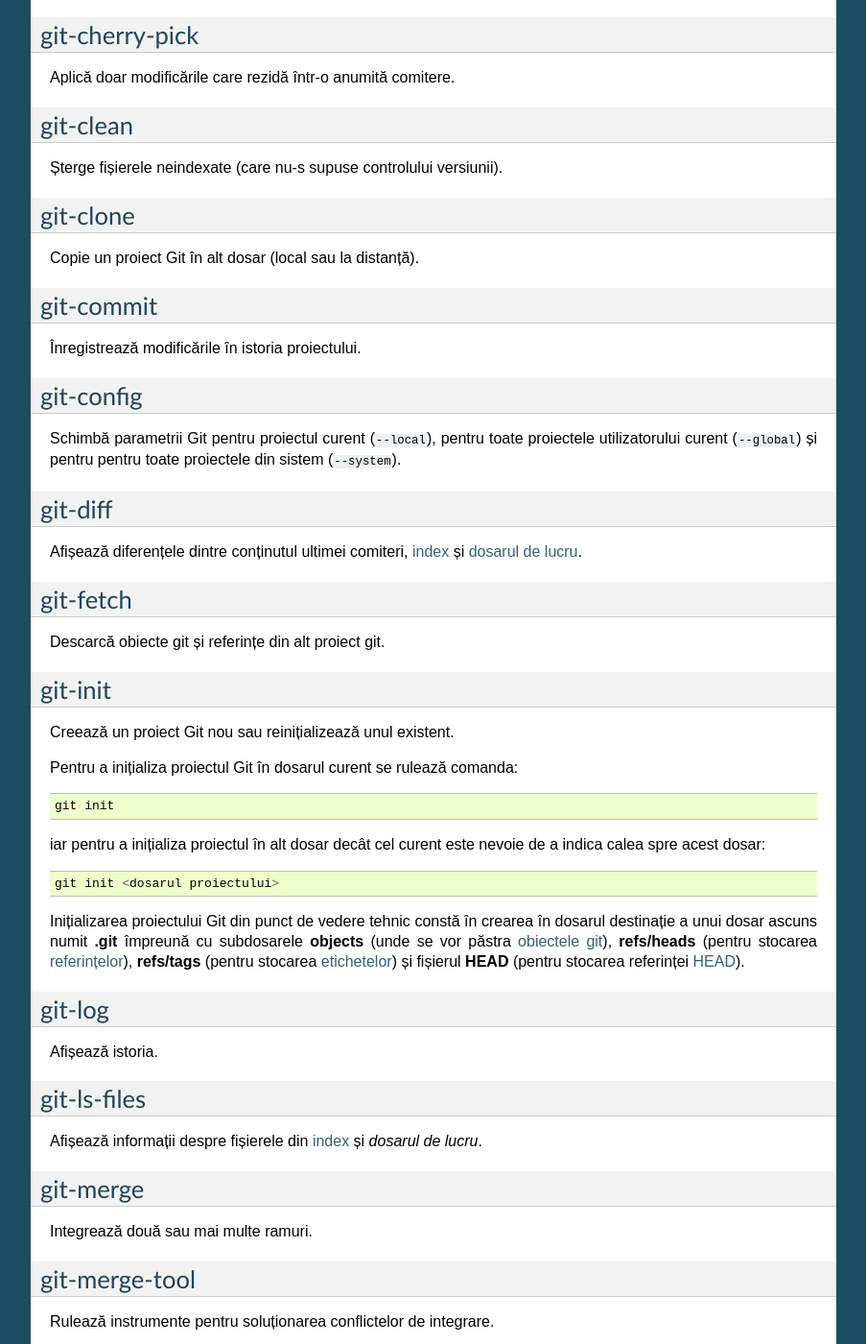
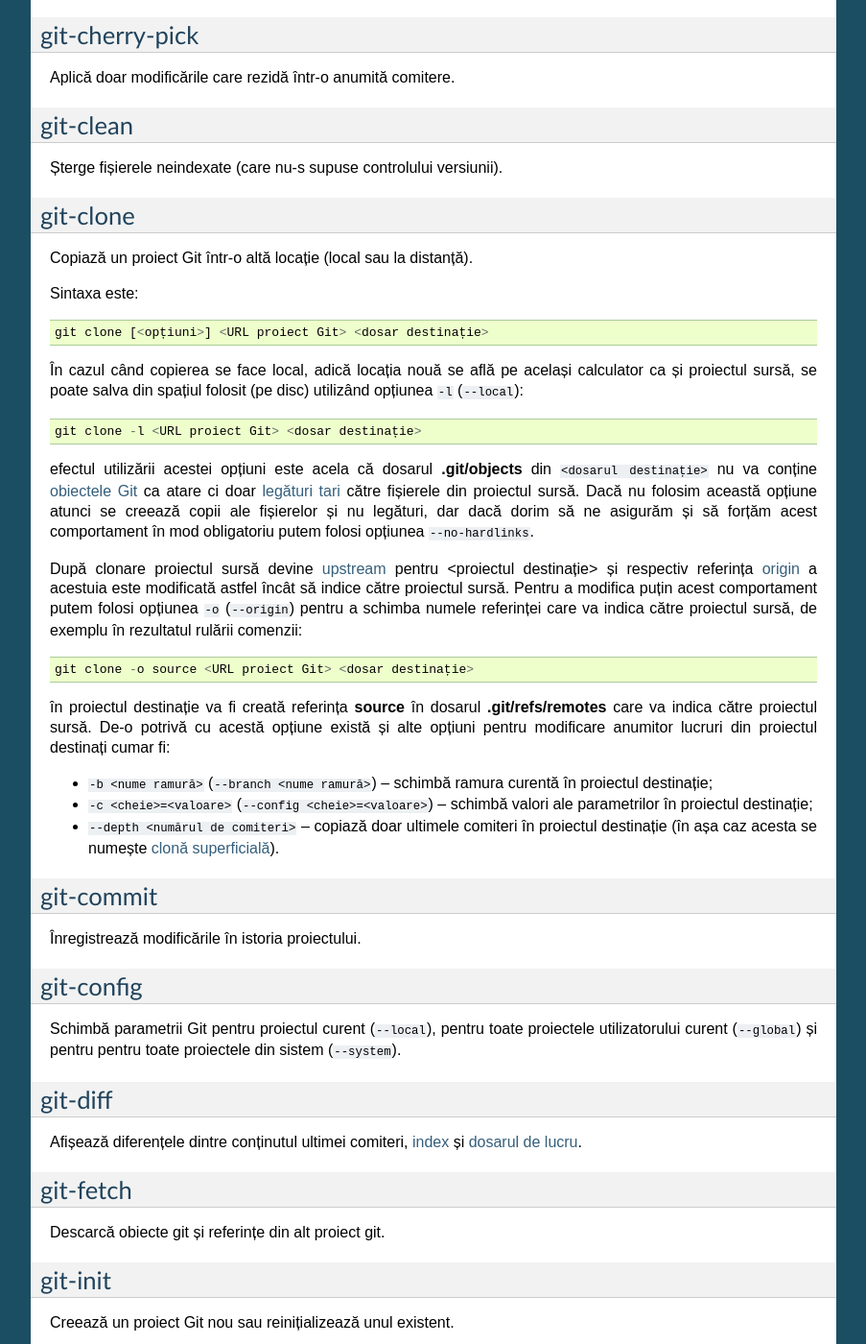
Before and after one commit to Streeling/git-rif, a Sphinx documentation site: the page built from source/comenzi.rst, in a window 1280 px wide and 1400 px high, scrolled down 2104 px. Shown: the whole window at 96% size, without its empty margins (198-1101 px from the left). Built offline with Sphinx 7.4.7, drawn with Linux system fonts in a browser that asks for light colours.

Commit message:
Redactarea descrierii comenzii "git-clone"

```diff
--- a/source/comenzi.rst
+++ b/source/comenzi.rst
@@ -144,7 +144,29 @@
 git-clone
 """""""""
 
-Copie un proiect Git în alt dosar (local sau la distanță).
+Copiază un proiect Git într-o altă locație (local sau la distanță).
+
+Sintaxa este::
+
+   git clone [<opțiuni>] <URL proiect Git> <dosar destinație>
+
+În cazul când copierea se face local, adică locația nouă se află pe același calculator ca și proiectul sursă, se poate salva din spațiul folosit (pe disc) utilizând opțiunea :code:`-l` (:code:`--local`)::
+
+   git clone -l <URL proiect Git> <dosar destinație>
+
+efectul utilizării acestei opțiuni este acela că dosarul **.git/objects** din :code:`<dosarul destinație>` nu va conține :term:`obiectele Git <obiect Git>` ca atare ci doar :term:`legături tari <legătură tare>` către fișierele din proiectul sursă. Dacă nu folosim această opțiune atunci se creează copii ale fișierelor și nu legături, dar dacă dorim să ne asigurăm și să forțăm acest comportament în mod obligatoriu putem folosi opțiunea :code:`--no-hardlinks`.
+
+După clonare proiectul sursă devine :term:`upstream` pentru :term:`<proiectul destinație>` și respectiv referința :term:`origin` a acestuia este modificată astfel încât să indice către proiectul sursă. Pentru a modifica puțin acest comportament putem folosi opțiunea :code:`-o` (:code:`--origin`) pentru a schimba numele referinței care va indica către proiectul sursă, de exemplu în rezultatul rulării comenzii::
+
+   git clone -o source <URL proiect Git> <dosar destinație>
+
+în proiectul destinație va fi creată referința **source** în dosarul **.git/refs/remotes** care va indica către proiectul sursă. De-o potrivă cu acestă opțiune există și alte opțiuni pentru modificare anumitor lucruri din proiectul destinați cumar fi:
+
+* :code:`-b <nume ramură>` (:code:`--branch <nume ramură>`) -- schimbă ramura curentă în proiectul destinație;
+
+* :code:`-c <cheie>=<valoare>` (:code:`--config <cheie>=<valoare>`) -- schimbă valori ale parametrilor în proiectul destinație;
+
+* :code:`--depth <numărul de comiteri>` -- copiază doar ultimele comiteri în proiectul destinație (în așa caz acesta se numește :term:`clonă superficială`).
 
 .. _git-commit:
 
--- a/source/index.rst
+++ b/source/index.rst
@@ -9,6 +9,7 @@
 .. toctree::
    :maxdepth: 2
 
+   proiect_git
    comiteri
    ramuri
    misc
```
Also changed, not shown: source/proiect_git.rst (added, +9 -0 lines), source/termeni.rst (+12 -0 lines).
